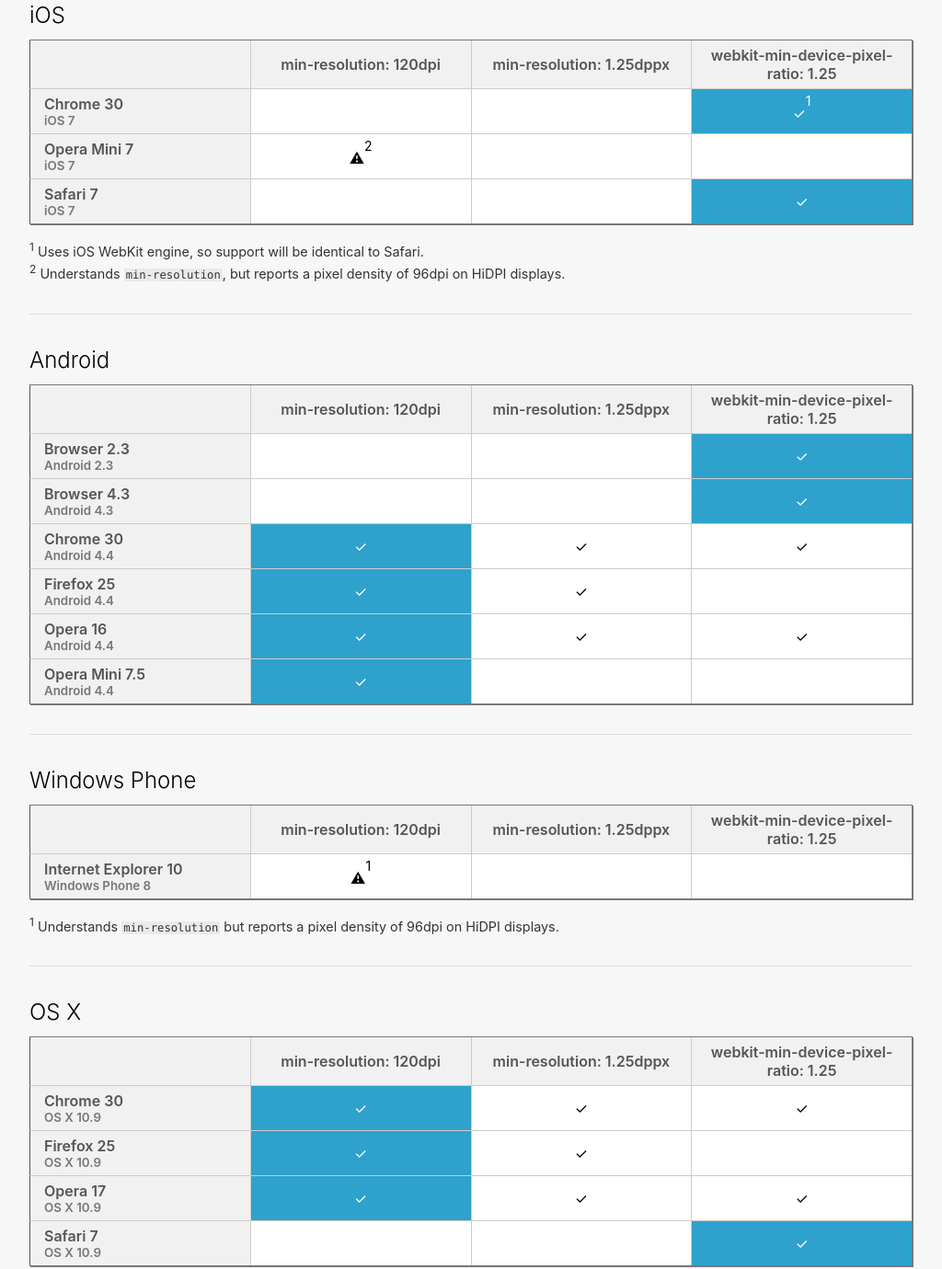
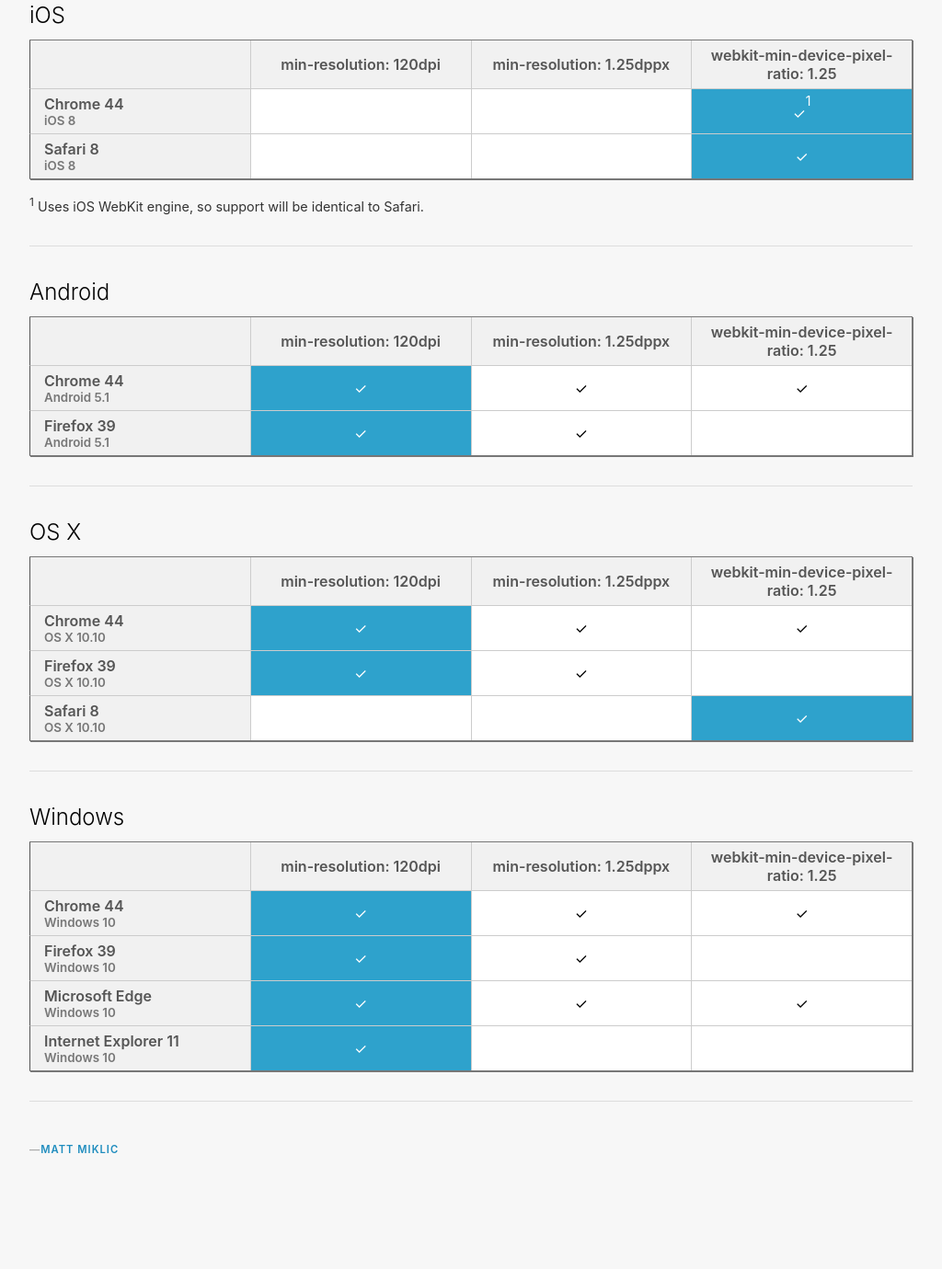
Before and after one commit to mattmiklic/dpitest, a plain HTML site: page index.html in a window 1280 px wide. Shown: the part 654-2034 px from the top of the page at 92% size, without its empty margins (128-1152 px from the left). After the commit the page ends 1921 px from the top, so only its background shows below. Drawn offline with Linux system fonts and the light colour scheme.

Commit message:
Updated test results.

```diff
--- a/index.html
+++ b/index.html
@@ -6,7 +6,7 @@
 </head>
 <body>
 
-<div id="updated">Updated <strong>November 10, 2013</strong></div>
+<div id="updated">Updated <strong>July 30, 2015</strong></div>
 
 <h1 id="top">Sensible HiDPI Media&nbsp;Queries</h1>
 
@@ -14,7 +14,7 @@
 
 <p><em>A note on browser support:</em> I&rsquo;ve displayed a checkmark if a browser has complete support for that selector. An alert icon is shown where browser support is buggy or incomplete. For example: Chrome 30 for Windows understands <code>min-resolution</code> but does not report the correct dpi value for the screen.</p>
 
-<p>Skip to <a href="#ios">iOS</a> &middot; <a href="#android">Android</a> &middot; <a href="#wp">Windows Phone</a> &middot; <a href="#osx">OS X</a> &middot; <a href="#win">Windows</a></p>
+<p>Skip to <a href="#ios">iOS</a> &middot; <a href="#android">Android</a> &middot; <a href="#osx">OS X</a> &middot; <a href="#win">Windows</a></p>
 
 <section>
 	<h2 id="syntax">Suggested Syntax</h2>
@@ -45,27 +45,20 @@
 		</thead>
 		<tbody>
 		<tr>
-			<th>Chrome 30<br /><small>iOS 7</small><br /></th>
+			<th>Chrome 44<br /><small>iOS 8</small><br /></th>
 			<td>&nbsp;</td>
 			<td>&nbsp;</td>
-			<td class="winner ">&#10003;<sup>1</sup></td>
+			<td class="winner">&#10003;<sup>1</sup></td>
 		</tr>
 		<tr>
-			<th>Opera Mini 7<br /><small>iOS 7</small></th>
-			<td class="warning">&#9888;<sup>2</sup></td>
+			<th>Safari 8<br /><small>iOS 8</small></th>
 			<td>&nbsp;</td>
 			<td>&nbsp;</td>
-		</tr>
-		<tr>
-			<th>Safari 7<br /><small>iOS 7</small></th>
-			<td>&nbsp;</td>
-			<td>&nbsp;</td>
-			<td class="winner ">&#10003;</td>
+			<td class="winner">&#10003;</td>
 		</tr>
 		</tbody>
 	</table>
 	<p class="note"><sup>1</sup> Uses iOS WebKit engine, so support will be identical to Safari.</small><br />
-	<sup>2</sup> Understands <code>min-resolution</code>, but reports a pixel density of 96dpi on HiDPI displays.<br />
 </section>
 
 <hr>
@@ -84,71 +77,20 @@
 		</tr>
 		</thead>
 		<tbody>
-		<tr id="browser234">
-			<th>Browser 2.3<br /><small>Android 2.3</small></th>
-			<td>&nbsp;</td>
-			<td>&nbsp;</td>
-			<td class="winner ">&#10003;</td>
-		</tr>
-		<tr id="broswer42">
-			<th>Browser 4.3<br /><small>Android 4.3</small></th>
-			<td>&nbsp;</td>
-			<td>&nbsp;</td>
-			<td class="winner ">&#10003;</td>
-		</tr>
-		<tr id="chromeandroid25">
-			<th>Chrome 30<br /><small>Android 4.4</small></th>
-			<td class="winner ">&#10003;</td>
+		<tr>
+			<th>Chrome 44<br /><small>Android 5.1</small></th>
+			<td class="winner">&#10003;</td>
 			<td class="">&#10003;</td>
 			<td class="">&#10003;</td>
 		</tr>
-		<tr id="firefoxandroid">
-			<th>Firefox 25<br /><small>Android 4.4</small></th>
-			<td class="winner ">&#10003;</td>
+		<tr>
+			<th>Firefox 39<br /><small>Android 5.1</small></th>
+			<td class="winner">&#10003;</td>
 			<td class="">&#10003;</td>
-			<td>&nbsp;</td>
-		</tr>
-		<tr id="operaandroid">
-			<th>Opera 16<br /><small>Android 4.4</small></th>
-			<td class="winner ">&#10003;</td>
-			<td class="">&#10003;</td>
-			<td class="">&#10003;</td>
-		</tr>
-		<tr id="operamini75">
-			<th>Opera Mini 7.5<br /><small>Android 4.4</small></th>
-			<td class="winner ">&#10003;</td>
-			<td>&nbsp;</td>
 			<td>&nbsp;</td>
 		</tr>
 		</tbody>
 	</table>
-</section>
-
-<hr>
-
-<section>
-	<h2 id="wp">Windows Phone <small><a href="#top">Back to Top</a></small></h2>
-
-	<table cellpadding="0" cellspacing="0">
-		<thead>
-		<!-- Results table headers -->
-		<tr>
-			<th>&nbsp;</th>
-			<th>min-resolution: 120dpi</th>
-			<th>min-resolution: 1.25dppx	</th>
-			<th>webkit-min-device-pixel-ratio: 1.25	</th>
-		</tr>
-		</thead>
-		<tbody>
-		<tr>
-			<th>Internet Explorer 10<br /><small>Windows Phone 8</small></th>
-			<td class="warning">&#9888;<sup>1</sup></td>
-			<td>&nbsp;</td>
-			<td>&nbsp;</td>
-		</tr>
-		</tbody>
-	</table>
-	<p class="note"><sup>1</sup> Understands <code>min-resolution</code> but reports a pixel density of 96dpi on HiDPI displays.</p>
 </section>
 
 <hr>
@@ -167,28 +109,22 @@
 		</thead>
 		<tbody>
 		<tr id="chromemac">
-			<th>Chrome 30<br /><small>OS X 10.9</small></th>
-			<td class="winner ">&#10003;</td>
+			<th>Chrome 44<br /><small>OS X 10.10</small></th>
+			<td class="winner">&#10003;</td>
 			<td class="">&#10003;</td>
 			<td class="">&#10003;</td>
 		</tr>
 		<tr id="firefoxmac">
-			<th>Firefox 25<br /><small>OS X 10.9</small></th>
-			<td class="winner ">&#10003;</td>
+			<th>Firefox 39<br /><small>OS X 10.10</small></th>
+			<td class="winner">&#10003;</td>
 			<td class="">&#10003;</td>
 			<td>&nbsp;</td>
 		</tr>
-		<tr id="operamac">
-			<th>Opera 17<br /><small>OS X 10.9</small></th>
-			<td class="winner ">&#10003;</td>
-			<td class="">&#10003;</td>
-			<td class="">&#10003;</td>
-		</tr>
 		<tr id="safarimac">
-			<th>Safari 7<br /><small>OS X 10.9</small></th>
+			<th>Safari 8<br /><small>OS X 10.10</small></th>
 			<td>&nbsp;</td>
 			<td>&nbsp;</td>
-			<td class="winner ">&#10003;</td>
+			<td class="winner">&#10003;</td>
 		</tr>
 		</tbody>
 	</table>
@@ -210,40 +146,31 @@
 		</thead>
 		<tbody>
 		<tr>
-			<th>Chrome 30<br /><small>Windows 8.1</small></th>
-			<td class="warning">&#9888;<sup>1</sup></td>
-			<td class="warning">&#9888;<sup>1</sup></td>
-			<td class="warning">&#9888;<sup>2</sup></td>
+			<th>Chrome 44<br /><small>Windows 10</small></th>
+			<td class="winner">&#10003;</td>
+			<td>&#10003;</td>
+			<td>&#10003;</td>
 		</tr>
 		<tr>
-			<th>Firefox 25<br /><small>Windows 8.1</small></th>
-			<td class="winner ">&#10003;</td>
+			<th>Firefox 39<br /><small>Windows 10</small></th>
+			<td class="winner">&#10003;</td>
 			<td class="">&#10003;</td>
 			<td>&nbsp;</td>
 		</tr>
 		<tr>
-			<th>Internet Explorer 11 (Desktop)<br /><small>Windows 8.1</small></th>
-			<td class="winner ">&#10003;<sup>3</sup></td>
+			<th>Microsoft Edge<br /><small>Windows 10</small></th>
+			<td class="winner">&#10003;</td>
+			<td>&#10003;</td>
+			<td>&#10003;</td>
+		</tr>
+		<tr>
+			<th>Internet Explorer 11<br /><small>Windows 10</small></th>
+			<td class="winner">&#10003;</td>
 			<td>&nbsp;</td>
 			<td>&nbsp;</td>
 		</tr>
-		<tr>
-			<th>Internet Explorer 11 (Full-screen mode)<br /><small>Windows 8.1</small></th>
-			<td class="winner ">&#10003;</td>
-			<td>&nbsp;</td>
-			<td>&nbsp;</td>
-		</tr>
-		<tr>
-			<th>Opera 17<br /><small>Windows 8.1</small></th>
-			<td class="warning">&#9888;<sup>1</sup></td>
-			<td class="warning">&#9888;<sup>1</sup></td>
-			<td class="warning">&#9888;<sup>2</sup></td>
-		</tr>
 		</tbody>
 	</table>
-	<p class="note"><sup>1</sup> Understands <code>min-resolution</code> but reports a resolution of 96dpi (1dppx) on a HiDPI display.<br>
-		<sup>2</sup> Understands <code>-webkit-min-device-pixel-ratio</code> but reports a pixel ratio of 1 on a HiDPI display.<br>
-		<sup>3</sup> IE 11 in Desktop mode will report a pixel ratio based on the Zoom setting chosen.<br>
 </section>
 
 <hr>
```
